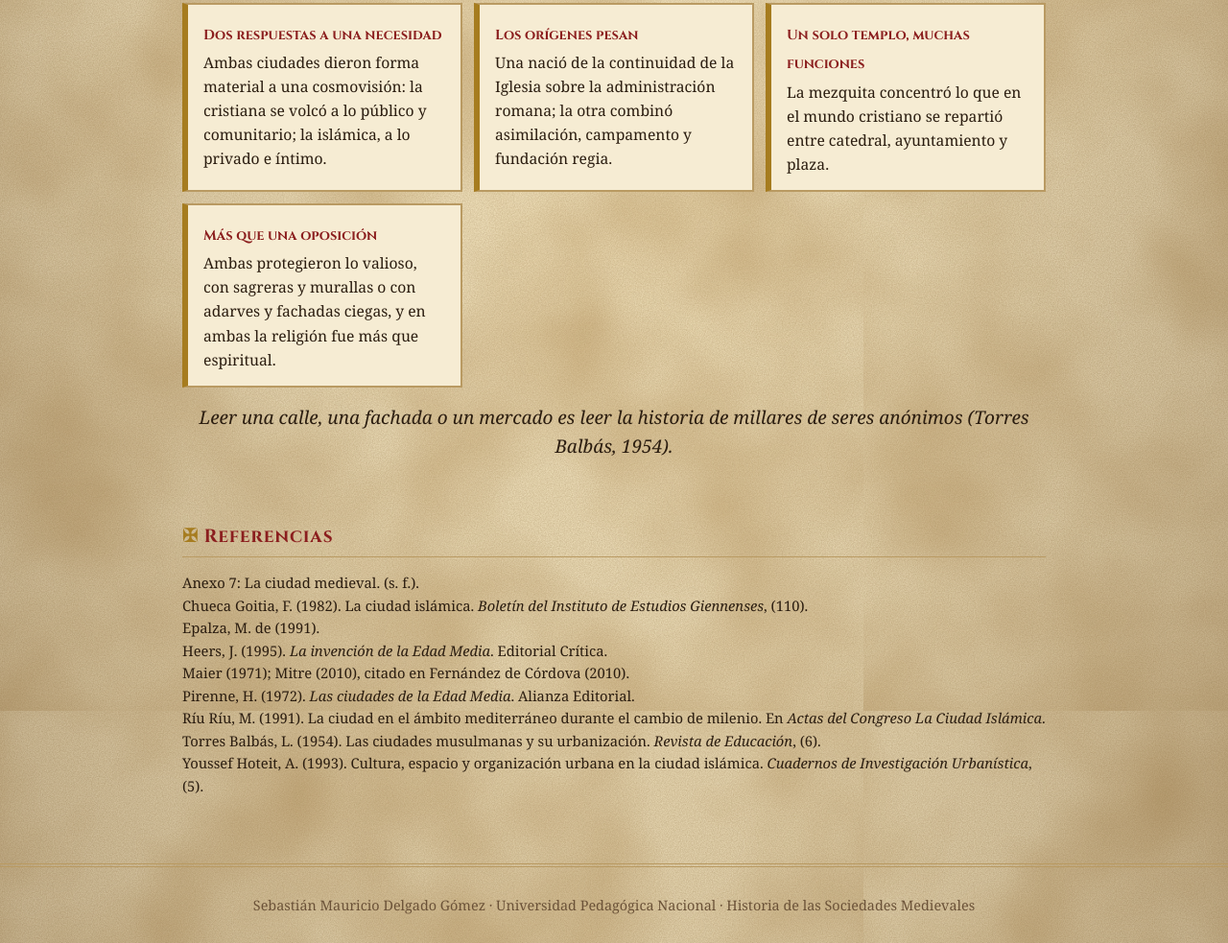
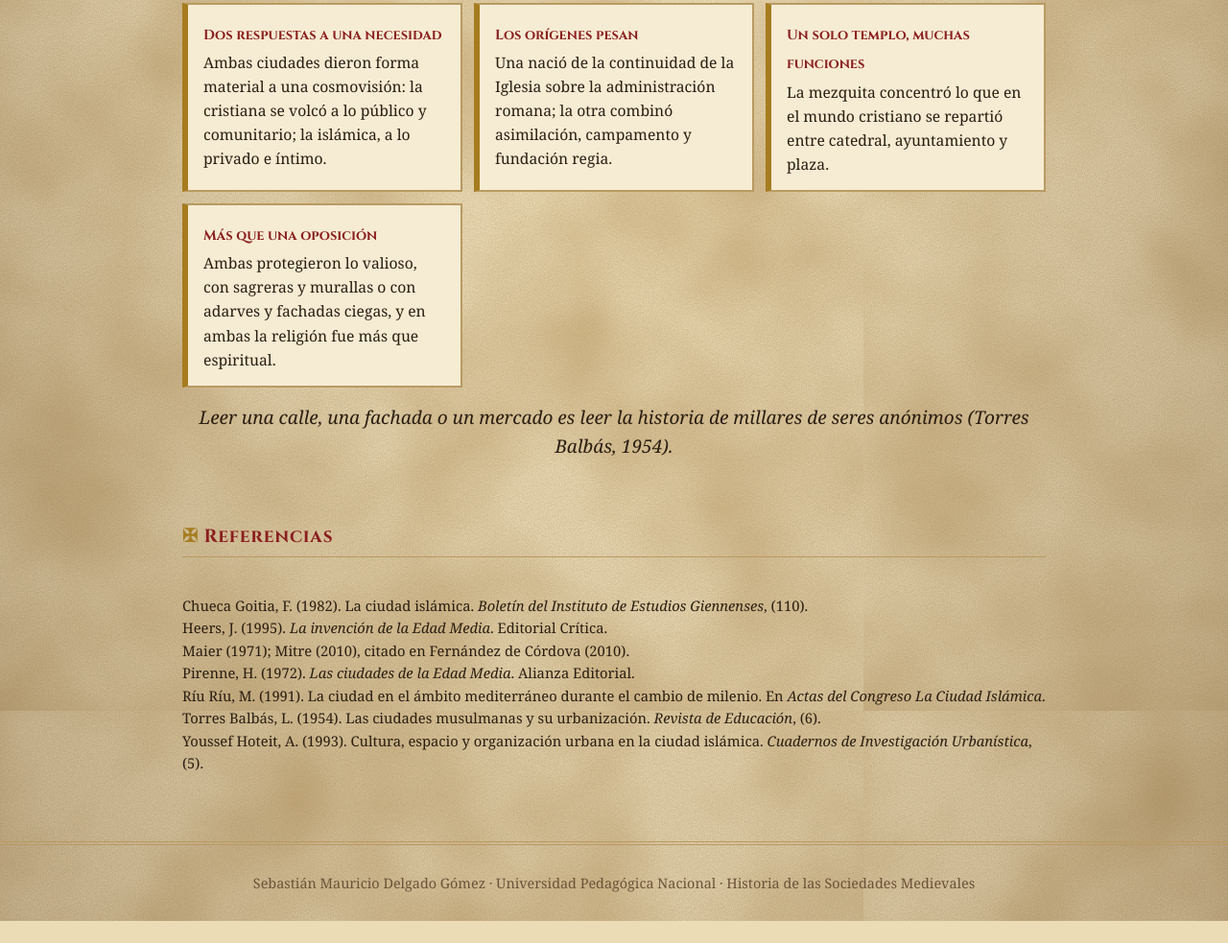
Before and after one commit to rebeldeinformatico/ciudadyreligi-n-HSM, a plain HTML site: page index.html in a window 1280 px wide. Shown: the part 5559-6542 px from the top of the page at 96% size. After the commit the page ends 6519 px from the top, so only its background shows below. Drawn offline with Linux system fonts and the light colour scheme; a web font is replaced by a local one.

Commit message:
Update index.html

```diff
--- a/index.html
+++ b/index.html
@@ -150,7 +150,7 @@ footer{margin-top:44px;padding:28px 20px;text-align:center;border-top:4px double
 </div>
 
 <div class="wrap sec" id="refs"><h3 class="t">Referencias</h3>
-<p style="font-size:.92rem">Anexo 7: La ciudad medieval. (s. f.).<br>Chueca Goitia, F. (1982). La ciudad islámica. <i>Boletín del Instituto de Estudios Giennenses</i>, (110).<br>Epalza, M. de (1991).<br>Heers, J. (1995). <i>La invención de la Edad Media</i>. Editorial Crítica.<br>Maier (1971); Mitre (2010), citado en Fernández de Córdova (2010).<br>Pirenne, H. (1972). <i>Las ciudades de la Edad Media</i>. Alianza Editorial.<br>Ríu Ríu, M. (1991). La ciudad en el ámbito mediterráneo durante el cambio de milenio. En <i>Actas del Congreso La Ciudad Islámica</i>.<br>Torres Balbás, L. (1954). Las ciudades musulmanas y su urbanización. <i>Revista de Educación</i>, (6).<br>Youssef Hoteit, A. (1993). Cultura, espacio y organización urbana en la ciudad islámica. <i>Cuadernos de Investigación Urbanística</i>, (5).</p></div>
+<p style="font-size:.92rem"> <br>Chueca Goitia, F. (1982). La ciudad islámica. <i>Boletín del Instituto de Estudios Giennenses</i>, (110).<br>Heers, J. (1995). <i>La invención de la Edad Media</i>. Editorial Crítica.<br>Maier (1971); Mitre (2010), citado en Fernández de Córdova (2010).<br>Pirenne, H. (1972). <i>Las ciudades de la Edad Media</i>. Alianza Editorial.<br>Ríu Ríu, M. (1991). La ciudad en el ámbito mediterráneo durante el cambio de milenio. En <i>Actas del Congreso La Ciudad Islámica</i>.<br>Torres Balbás, L. (1954). Las ciudades musulmanas y su urbanización. <i>Revista de Educación</i>, (6).<br>Youssef Hoteit, A. (1993). Cultura, espacio y organización urbana en la ciudad islámica. <i>Cuadernos de Investigación Urbanística</i>, (5).</p></div>
 <footer>Sebastián Mauricio Delgado Gómez · Universidad Pedagógica Nacional · Historia de las Sociedades Medievales</footer>
 
 <script>
```
